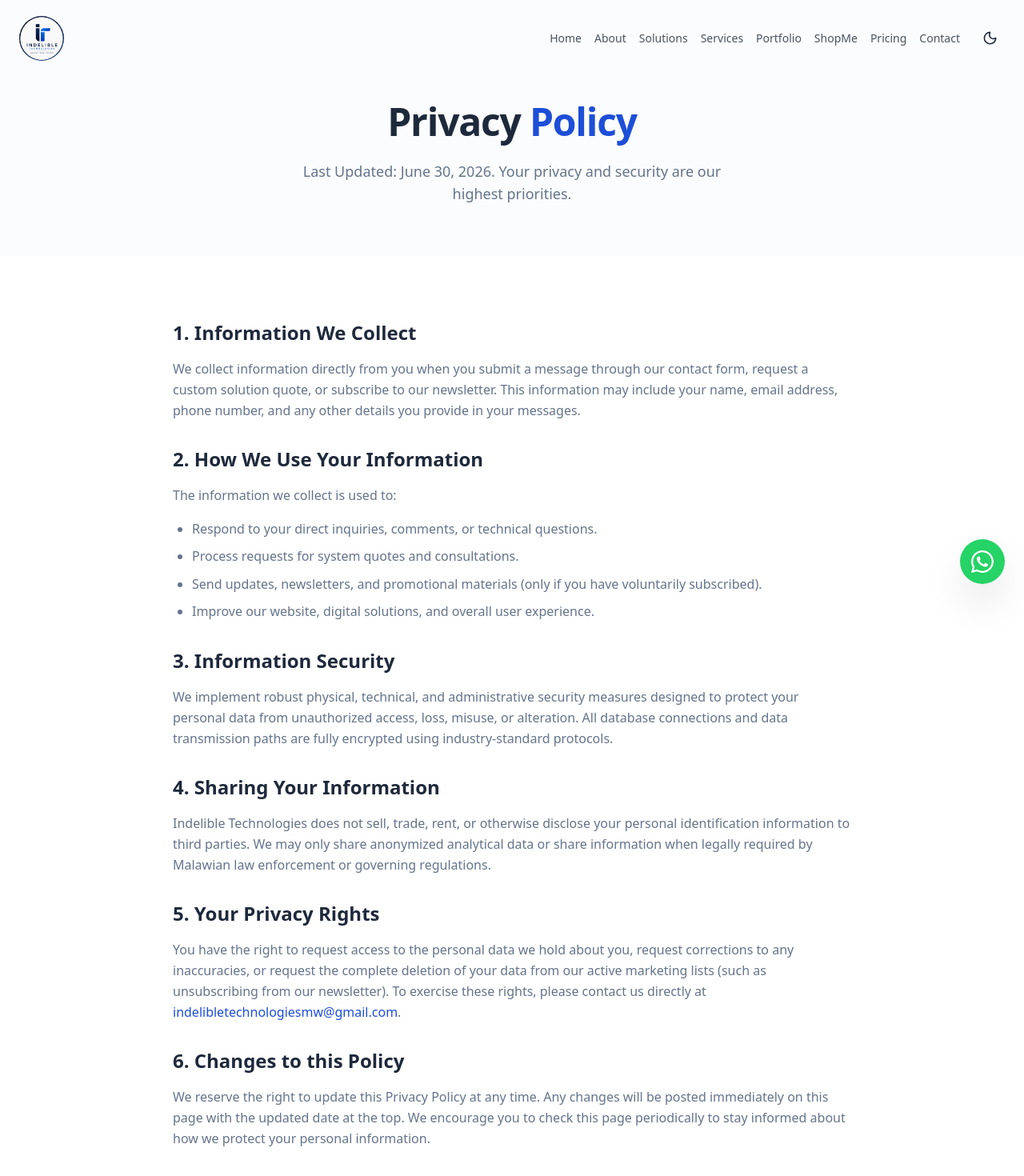
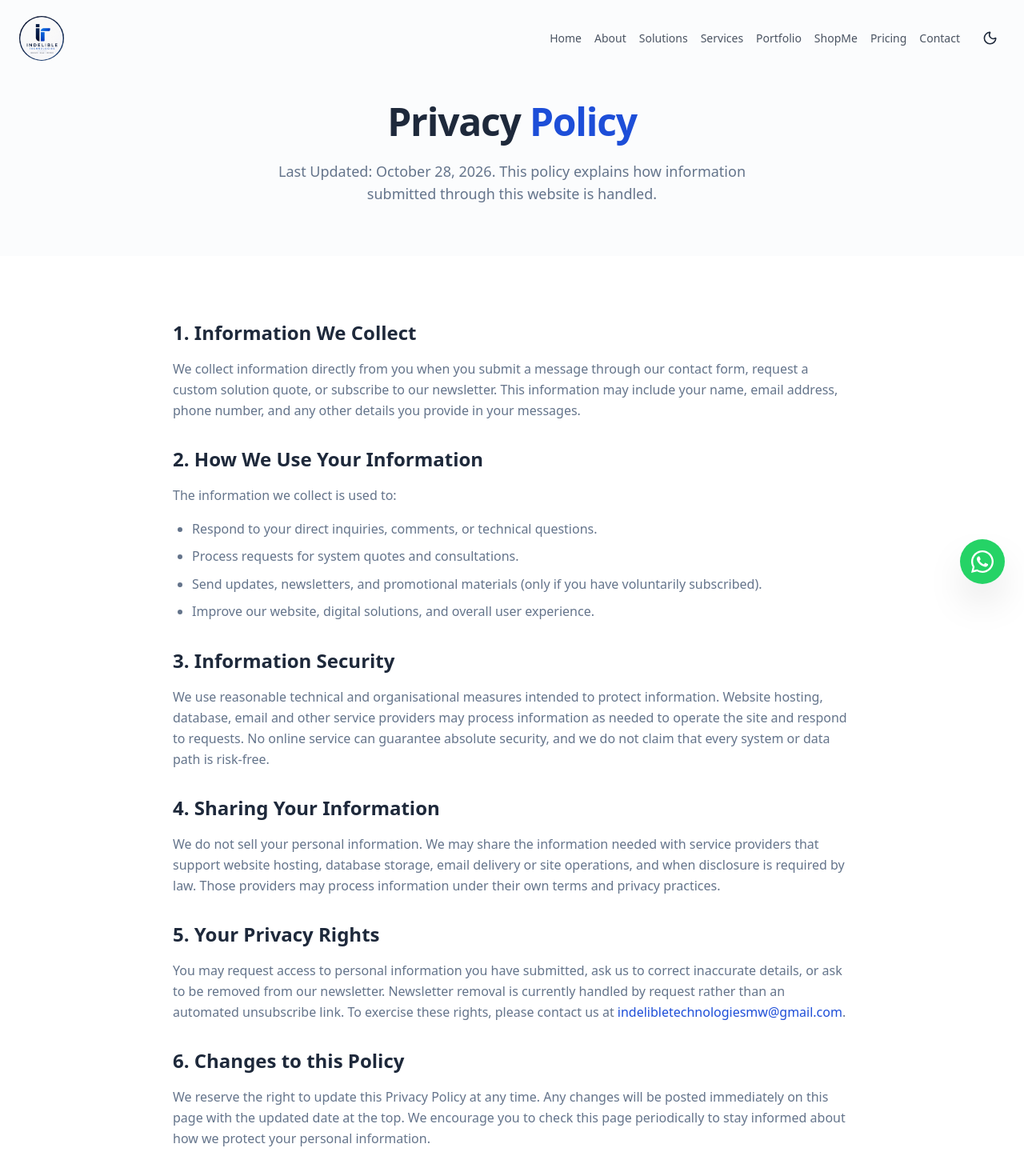
Before and after one commit to Indelible-cpu/MyWebsite, a Next.js app: page /privacy in a window 1280 px wide. Shown: the top 1470 px of the page at 80% size. Built offline with nearby package versions, Linux system fonts and the light colour scheme.

Commit message:
Make privacy policy claims more accurate (#11)

```diff
--- a/app/privacy/page.tsx
+++ b/app/privacy/page.tsx
@@ -22,7 +22,7 @@ export default function PrivacyPolicy() {
             transition={{ duration: 0.5, delay: 0.1 }}
             className="text-lg text-muted-foreground max-w-2xl mx-auto"
           >
-            Last Updated: June 30, 2026. Your privacy and security are our highest priorities.
+            Last Updated: October 28, 2026. This policy explains how information submitted through this website is handled.
           </m.p>
         </div>
       </section>
@@ -59,21 +59,21 @@ export default function PrivacyPolicy() {
             <div className="space-y-4">
               <h2 className="text-2xl font-bold text-foreground">3. Information Security</h2>
               <p className="text-muted-foreground leading-relaxed">
-                We implement robust physical, technical, and administrative security measures designed to protect your personal data from unauthorized access, loss, misuse, or alteration. All database connections and data transmission paths are fully encrypted using industry-standard protocols.
+                We use reasonable technical and organisational measures intended to protect information. Website hosting, database, email and other service providers may process information as needed to operate the site and respond to requests. No online service can guarantee absolute security, and we do not claim that every system or data path is risk-free.
               </p>
             </div>
 
             <div className="space-y-4">
               <h2 className="text-2xl font-bold text-foreground">4. Sharing Your Information</h2>
               <p className="text-muted-foreground leading-relaxed">
-                Indelible Technologies does not sell, trade, rent, or otherwise disclose your personal identification information to third parties. We may only share anonymized analytical data or share information when legally required by Malawian law enforcement or governing regulations.
+                We do not sell your personal information. We may share the information needed with service providers that support website hosting, database storage, email delivery or site operations, and when disclosure is required by law. Those providers may process information under their own terms and privacy practices.
               </p>
             </div>
 
             <div className="space-y-4">
               <h2 className="text-2xl font-bold text-foreground">5. Your Privacy Rights</h2>
               <p className="text-muted-foreground leading-relaxed">
-                You have the right to request access to the personal data we hold about you, request corrections to any inaccuracies, or request the complete deletion of your data from our active marketing lists (such as unsubscribing from our newsletter). To exercise these rights, please contact us directly at <a href="mailto:indelibletechnologiesmw@gmail.com" className="text-secondary hover:underline">indelibletechnologiesmw@gmail.com</a>.
+                You may request access to personal information you have submitted, ask us to correct inaccurate details, or ask to be removed from our newsletter. Newsletter removal is currently handled by request rather than an automated unsubscribe link. To exercise these rights, please contact us at <a href="mailto:indelibletechnologiesmw@gmail.com" className="text-secondary hover:underline">indelibletechnologiesmw@gmail.com</a>.
               </p>
             </div>
 
```
